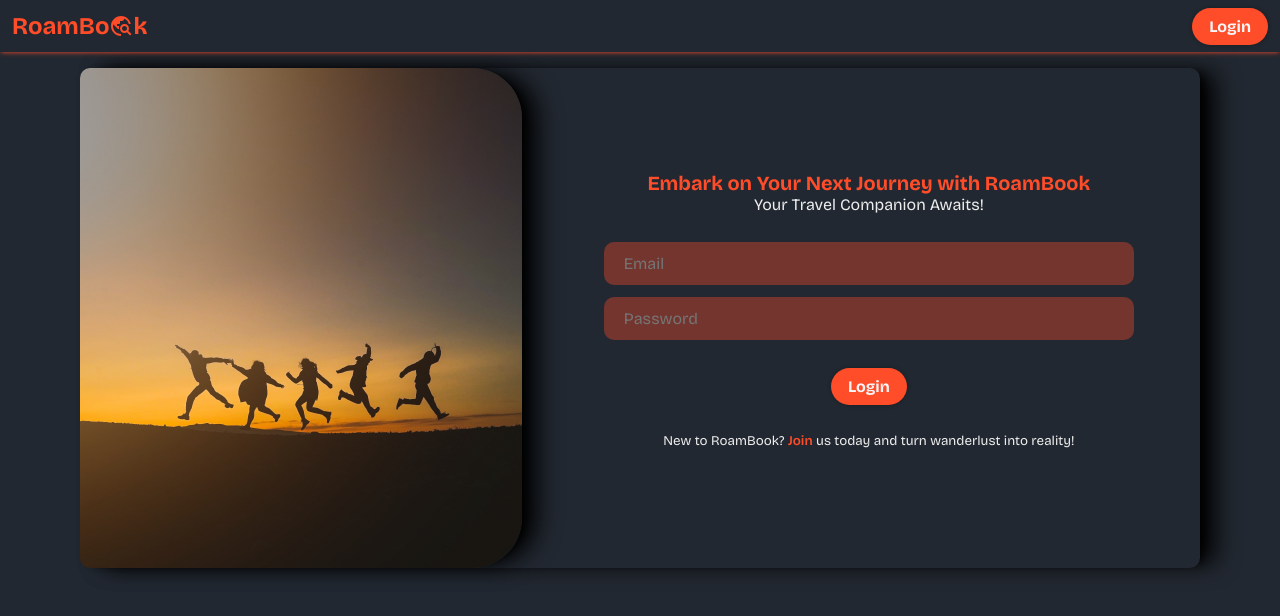
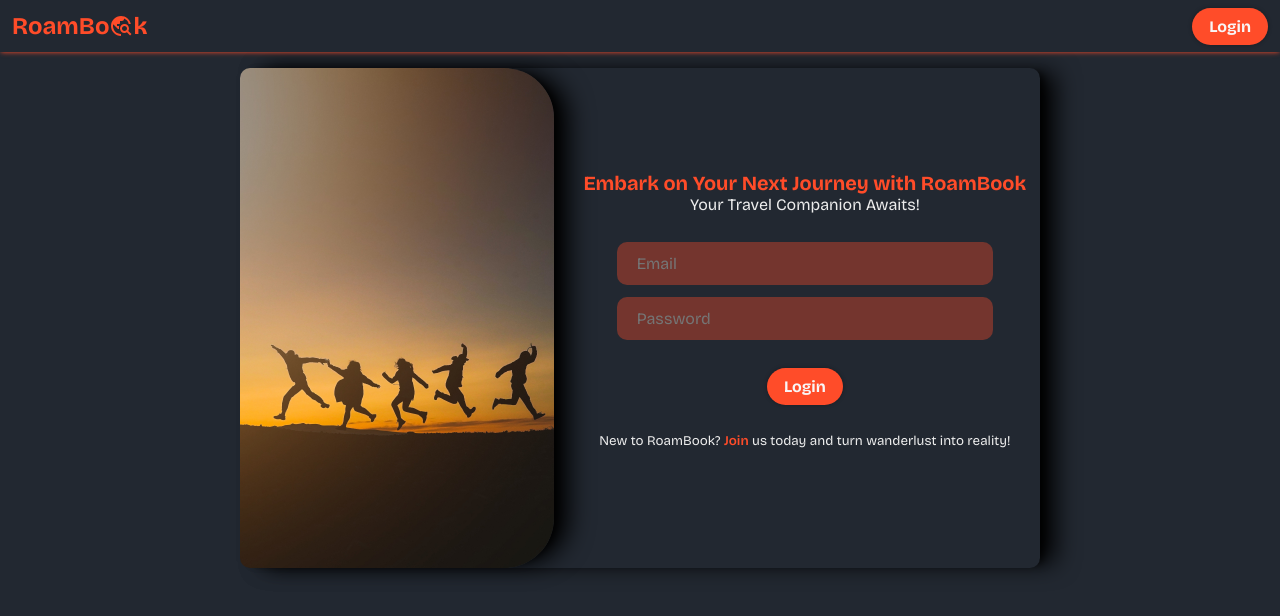
Before and after one commit to abdurrehman0206/RoamBook, a React (Create React App) app in the folder frontend/: page /login in a window 1280 px wide. Shown: the top 616 px of the page. Built offline with nearby package versions, Linux system fonts and the light colour scheme.

Commit message:
Frontend Update

```diff
--- a/frontend/src/index.css
+++ b/frontend/src/index.css
@@ -1116,6 +1116,8 @@ body {
 }
 
 .login {
+  max-width: 800px;
+  margin: 0 auto;
   box-shadow: 20px 0px 25px -5px #000, 8px 0px 10px -6px #000;
   display: flex;
   flex-direction: row;
--- a/frontend/src/pages/Login/_Login.scss
+++ b/frontend/src/pages/Login/_Login.scss
@@ -1,4 +1,6 @@
 .login {
+  max-width: 800px;
+  margin: 0 auto;
   box-shadow: 20px 0px 25px -5px #000, 8px 0px 10px -6px #000;
   @include flex-layout(row, center, center);
   border-radius: 10px;
```
Also changed, not shown: 1 other file (tests, documents, lock files or other folders).
